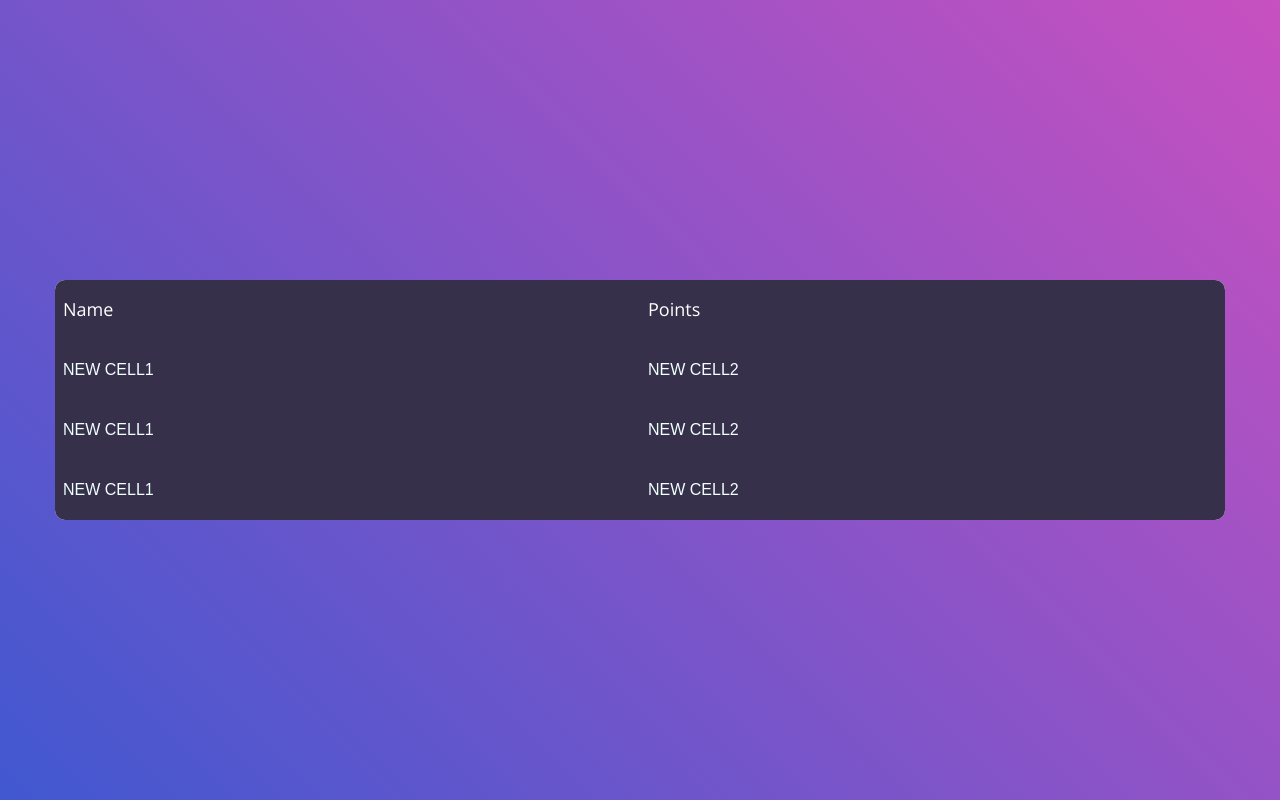
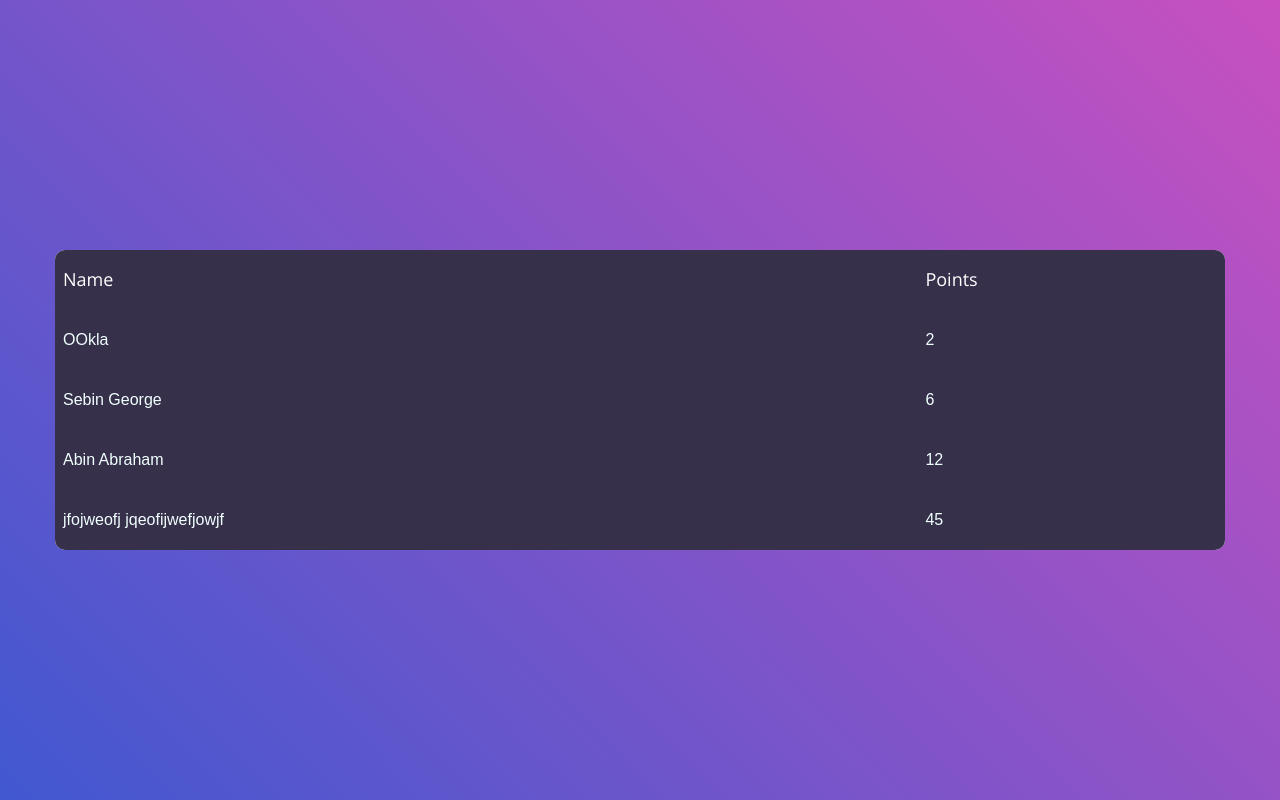
Before and after one commit to mgocsmvasai/mgocsmvasai.github.io, a plain HTML site: page index.html in a window 1280 px wide. Drawn offline with Linux system fonts and the light colour scheme.

Commit message:
updated index

```diff
--- a/index.html
+++ b/index.html
@@ -45,11 +45,36 @@
                     </table>
                     <!-- <button type="button" onclick="myFunction()">View Points</button> -->
                     <script>
+                        function compare(a, b) {
+                            if (a.points > b.points) return 1;
+                            if (b.points > a.points) return -1;
+
+                            return 0;
+                        }
+
                         function myFunction() {
                             var table = document.getElementById("table");
-                            let data = [];
+                            let data = [{
+                                    name: 'Sebin George',
+                                    points: 6
+                                }, {
+                                    name: 'Abin Abraham',
+                                    points: 12
+                                }, {
+                                    name: 'jfojweofj jqeofijwefjowjf',
+                                    points: 45
+                                }, {
+                                    name: 'OOkla',
+                                    points: 2
+                                }
+
+
+                            ];
+
+
+                            data.sort(compare);
                             // Create an empty <tr> element and add it to the 1st position of the table:
-                            for (let i = 1; i < 4; i++) {
+                            for (let i = 1; i <= data.length; i++) {
                                 var row = table.insertRow(i);
 
                                 // Insert new cells (<td> elements) at the 1st and 2nd position of the "new" <tr> element:
@@ -57,8 +82,8 @@
                                 var cell2 = row.insertCell(1);
 
                                 // Add some text to the new cells:
-                                cell1.innerHTML = "NEW CELL1";
-                                cell2.innerHTML = "NEW CELL2";
+                                cell1.innerHTML = data[i - 1].name;
+                                cell2.innerHTML = data[i - 1].points;
                             }
                         }
                     </script>
```
